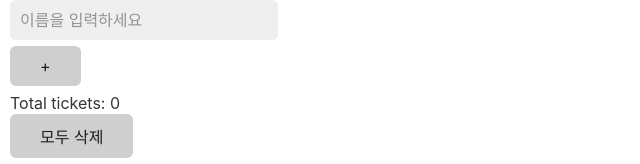
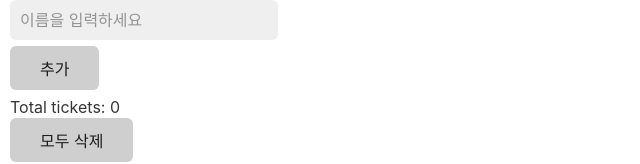
Before and after one commit to JaeHyunLee123/raffle-app, a React (Create React App) app: page / in a window 1280 px wide. Shown: the top 164 px of the page, without its empty margins (0-640 px from the left). Built offline with nearby package versions, Linux system fonts and the light colour scheme.

Commit message:
feat: add delete raffle button

```diff
--- a/src/App.tsx
+++ b/src/App.tsx
@@ -43,7 +43,7 @@ function App() {
           placeholder="이름을 입력하세요"
           {...register("name", { required: true })}
         />
-        <button>+</button>
+        <button>추가</button>
       </form>
       <div>
         <span>Total tickets: {totalTicket}</span>
--- a/src/features/raffle/Raffle.tsx
+++ b/src/features/raffle/Raffle.tsx
@@ -1,5 +1,10 @@
 import { FC } from "react";
-import { RaffleObj, increasement, decreasement } from "./raffleSlice";
+import {
+  RaffleObj,
+  increasement,
+  decreasement,
+  deleteRaffle,
+} from "./raffleSlice";
 import { useAppDispatch } from "src/app/hooks";
 
 interface RaffleProps {
@@ -17,12 +22,17 @@ const Raffle: FC<RaffleProps> = ({ raffle }) => {
     dispatch(increasement(raffle.id));
   };
 
+  const onDeleteClick = () => {
+    dispatch(deleteRaffle(raffle.id));
+  };
+
   return (
     <div>
       <span>name: {raffle.name}</span>
       <button onClick={onMinusClick}>-</button>
       <span>tickets: {raffle.ticket}</span>
       <button onClick={onPlusClick}>+</button>
+      <button onClick={onDeleteClick}>삭제</button>
     </div>
   );
 };
```
